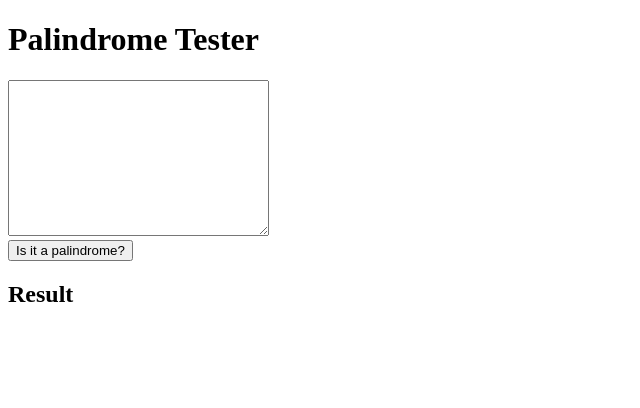
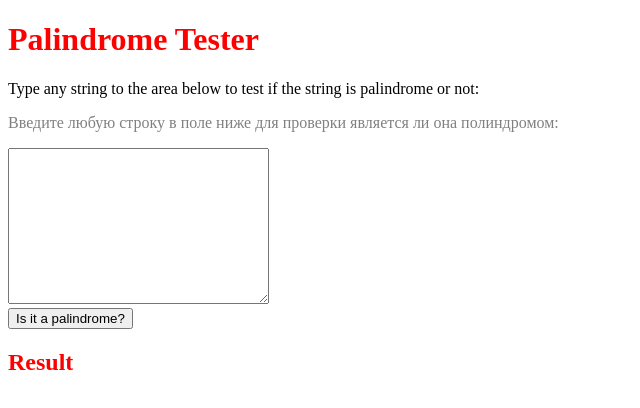
Before and after one commit to 201-Code-Fellows-Labs/Palindrome-detector, a plain HTML site: page palindrome.html in a window 1280 px wide. Shown: the whole page, without its empty margins (0-640 px from the left). Drawn offline with Linux system fonts and the light colour scheme.

Commit message:
some text changes

```diff
--- a/palindrome.html
+++ b/palindrome.html
@@ -6,16 +6,18 @@
     <script src="bundle.js"></script>
   </head>
   <body>
-    <h1>Palindrome Tester</h1>
+    <h1 style="color:red;">Palindrome Tester</h1>
 
     <form id="palindromeTester">
+      <p>Type any string to the area below to test if the string is palindrome or not:</p>
+      <p style="color:gray;">Введите любую строку в поле ниже для проверки является ли она полиндромом: </p>
       <textarea name="phrase" rows="10" cols="30"></textarea>
       <br>
       <button type="submit">Is it a palindrome?</button>
     </form>
 
 
-      <h2>Result</h2>
+      <h2 style="color:red;">Result</h2>
 
       <p id="palindromeResult"></p>
 
```
Also changed, not shown: index.html (+1 -1 lines), 1 other file.
